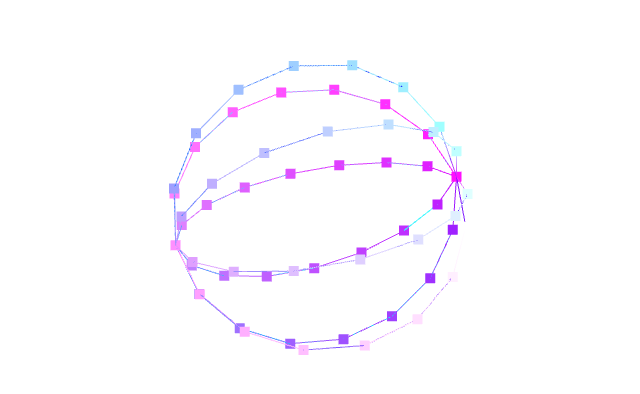
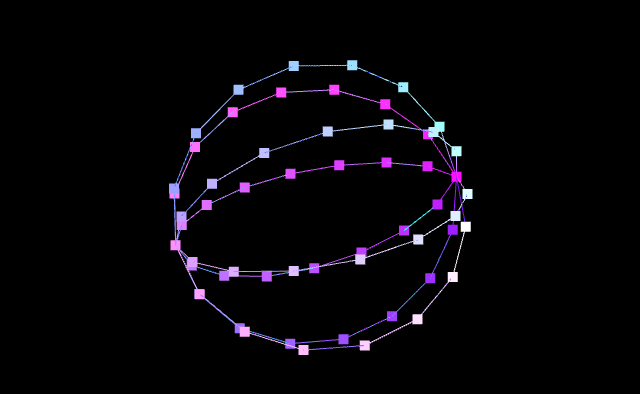
Before and after one commit to bxbyte/satellite-viewer, a plain HTML site: page web/index.html in a window 1280 px wide. Shown: the part 190-584 px from the top of the page, without its empty margins (320-960 px from the left). Drawn offline with Linux system fonts and the light colour scheme; animation ran at ten frames a second.

Commit message:
Add alpha

```diff
--- a/web/index.css
+++ b/web/index.css
@@ -7,4 +7,5 @@ body, main {
 canvas {
     width: 100%;
     height: 100%;
+    background-color: rgb(10, 9, 9);
 }
--- a/web/scripts/renderer.mjs
+++ b/web/scripts/renderer.mjs
@@ -11,7 +11,9 @@ export class Renderer {
     constructor(cvs) {
         this.cvs = cvs;
         this.gl = notNull(
-            cvs.getContext("webgl2"),
+            cvs.getContext("webgl2", {
+                premultipliedAlpha: false // Use alpha
+            }),
             "Your browser doesn't support the Webgl2 API"
         );
 
```
